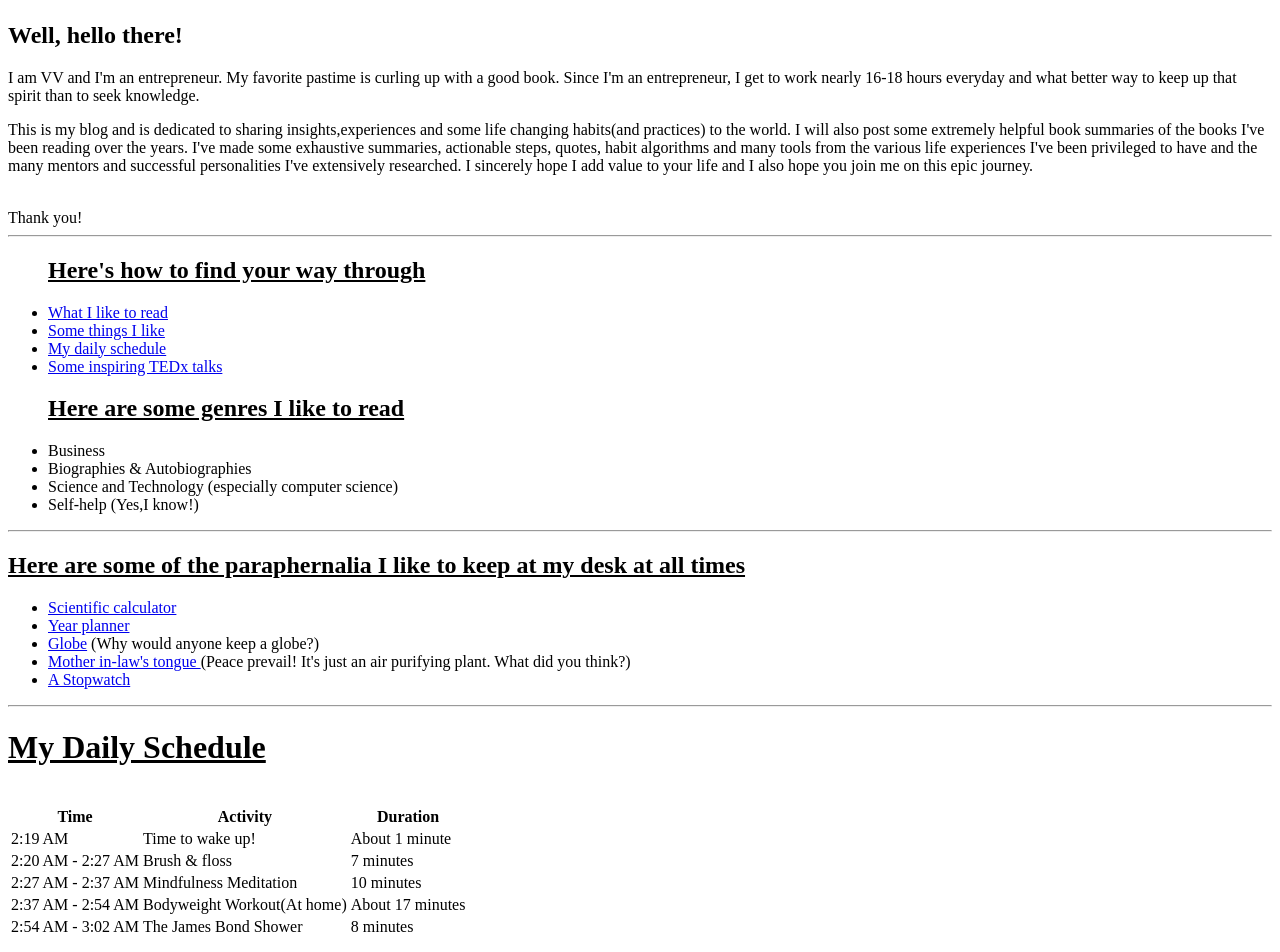
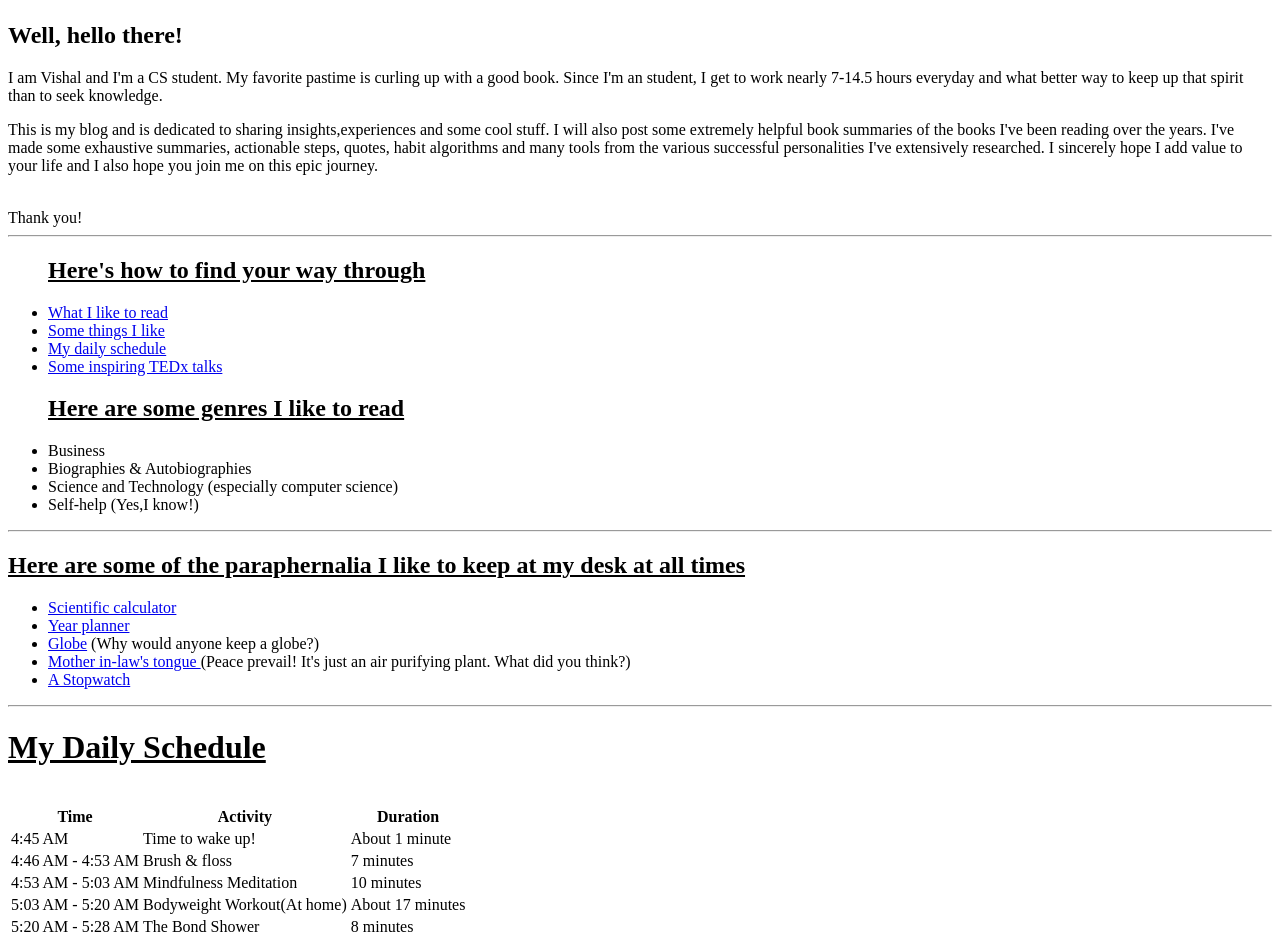
Before and after one commit to Vishal-V/Web-Development, a plain HTML site: page 1-HTML/Blog_site.html in a window 1280 px wide. Shown: the part 620-1572 px from the top of the page. Drawn offline with Linux system fonts and the light colour scheme.

Commit message:
Update Blog_site.html

```diff
--- a/1-HTML/Blog_site.html
+++ b/1-HTML/Blog_site.html
@@ -14,8 +14,8 @@
 	</figure>
 	<br>
 	<h2>Well, hello there!</h2>
-	<p>I am VV and I'm an entrepreneur. My favorite pastime is curling up with a good book. Since I'm an entrepreneur, I get to work nearly 16-18 hours everyday and what better way to keep up that spirit than to seek knowledge.</p>
-	<p>This is my blog and is dedicated to sharing insights,experiences and some life changing habits(and practices) to the world. I will also post some extremely helpful book summaries of the books I've been reading over the years. I've made some exhaustive summaries, actionable steps, quotes, habit algorithms and many tools from the various life experiences I've been privileged to have and the many mentors and successful personalities I've extensively researched. I sincerely hope I add value to your life and I also hope you join me on this epic journey.</p><br>
+	<p>I am Vishal and I'm a CS student. My favorite pastime is curling up with a good book. Since I'm an student, I get to work nearly 7-14.5 hours everyday and what better way to keep up that spirit than to seek knowledge.</p>
+	<p>This is my blog and is dedicated to sharing insights,experiences and some cool stuff. I will also post some extremely helpful book summaries of the books I've been reading over the years. I've made some exhaustive summaries, actionable steps, quotes, habit algorithms and many tools from the various successful personalities I've extensively researched. I sincerely hope I add value to your life and I also hope you join me on this epic journey.</p><br>
 	Thank you!
 	<hr>
 	<ul><h2><ins>Here's how to find your way through</ins></h2>
@@ -50,21 +50,21 @@
 		</thead>
 		<tbody>
 			<tr>
-				<td>2:19 AM</td>
+				<td>4:45 AM</td>
 				<td>Time to wake up!</td>
 				<td>About 1 minute</td>
 			</tr>
-			<tr><td>2:20 AM - 2:27 AM</td>
+			<tr><td>4:46 AM - 4:53 AM</td>
 				<td>Brush &amp; floss</td>
 				<td>7 minutes</td></tr>
-			<tr><td>2:27 AM - 2:37 AM</td>
+			<tr><td>4:53 AM - 5:03 AM</td>
 				<td>Mindfulness Meditation</td>
 				<td>10 minutes</td></tr>
-			<tr><td>2:37 AM - 2:54 AM</td>
+			<tr><td>5:03 AM - 5:20 AM</td>
 				<td>Bodyweight Workout(At home)</td>
 				<td>About 17 minutes</td></tr>
-			<tr><td>2:54 AM - 3:02 AM</td>
-				<td>The James Bond Shower</td>
+			<tr><td>5:20 AM - 5:28 AM</td>
+				<td>The Bond Shower</td>
 				<td>8 minutes</td></tr>
 		</tbody>
 	</table>
```
